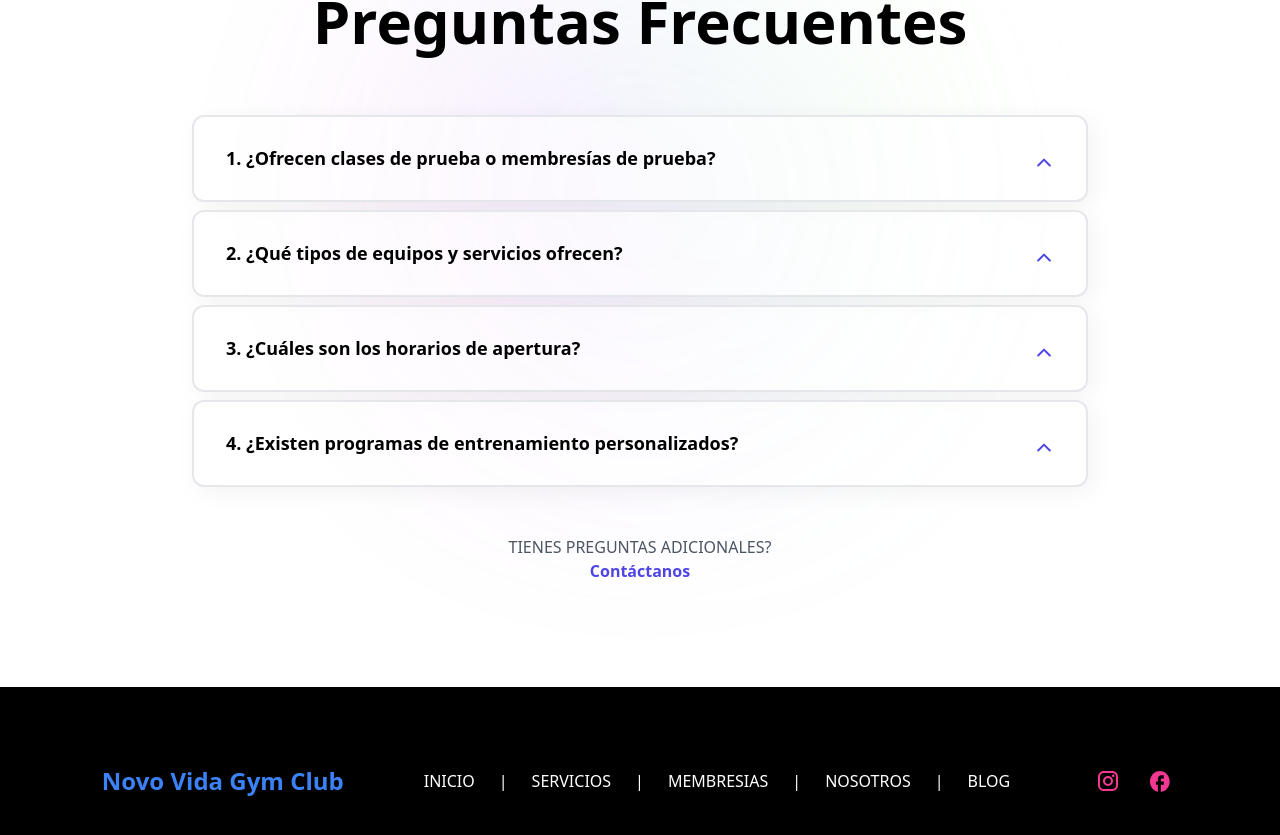
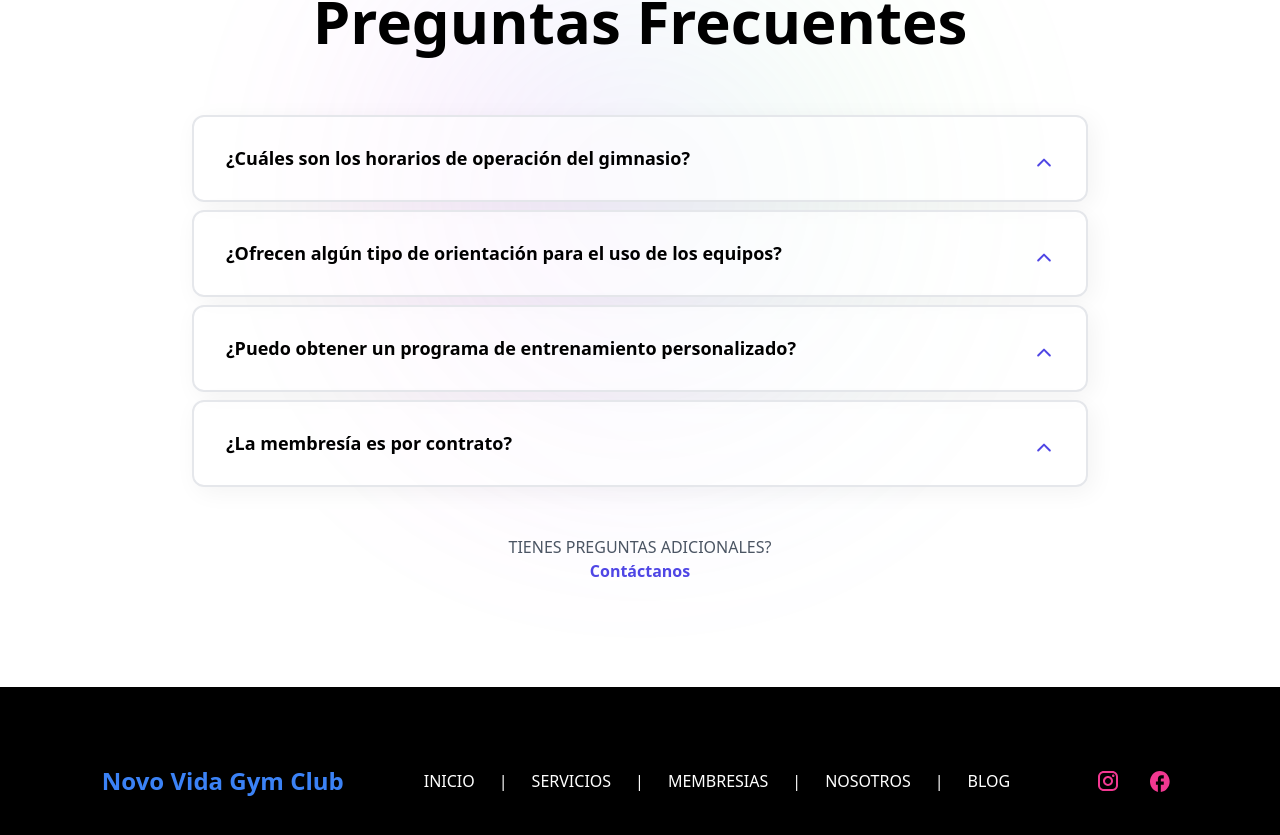
Before and after one commit to KevinIbarra1/Novo-Vida-Webpage, a React (Create React App) app: page / in a window 1280 px wide. Shown: the part 2200-3035 px from the top of the page. Built offline with nearby package versions, Linux system fonts and the light colour scheme; a web font is replaced by a local one.

Commit message:
Modified questions in the FAQ sections

```diff
--- a/src/components/faqs/IndexSectionFaqs3.js
+++ b/src/components/faqs/IndexSectionFaqs3.js
@@ -13,24 +13,25 @@ export default function IndexSectionFaqs3() {
 
   const faqData = [
     {
-      question: "1. ¿Ofrecen clases de prueba o membresías de prueba?",
+      question: "¿Cuáles son los horarios de operación del gimnasio?",
       answer:
-        "Sí, ofrecemos una clase de prueba gratuita para nuevos miembros y membresías de prueba de una semana para que puedas experimentar nuestras instalaciones y servicios.",
+        "Nuestro gimnasio está abierto de lunes a viernes de 6:00 am a 9:00 pm y los sábados de 8:00 am a 3:00 pm.",
     },
     {
-      question: "2. ¿Qué tipos de equipos y servicios ofrecen?",
+      question:
+        "¿Ofrecen algún tipo de orientación para el uso de los equipos?",
       answer:
-        "Nuestro gimnasio cuenta con una amplia variedad de equipos de última generación, incluyendo máquinas de cardio, pesas libres, y máquinas de resistencia. También ofrecemos clases grupales, entrenamientos personales, y programas de bienestar.",
+        "Sí, al iniciar una membresía con nosotros no solo obtienes orientación sobre cómo utilizar los equipos, sino que también obtienes un plan de alimentación y entrenamiento totalmente gratuito.",
     },
     {
-      question: "3. ¿Cuáles son los horarios de apertura?",
+      question: "¿Puedo obtener un programa de entrenamiento personalizado?",
       answer:
-        "Nuestro gimnasio está abierto de lunes a viernes de 6:00 a.m. a 10:00 p.m., y los fines de semana de 8:00 a.m. a 8:00 p.m. Queremos asegurarnos de que tengas la flexibilidad para entrenar cuando más te convenga.",
+        "Sí, nuestros entrenadores personales pueden crear un programa de entrenamiento personalizado basado en tus objetivos y necesidades.",
     },
     {
-      question: "4. ¿Existen programas de entrenamiento personalizados?",
+      question: "¿La membresía es por contrato?",
       answer:
-        "Sí, ofrecemos programas de entrenamiento personalizados diseñados por nuestros entrenadores certificados para ayudarte a alcanzar tus objetivos de acondicionamiento físico.",
+        "Ninguna de nuestras membresías requiere la implementación de un contrato.",
     },
   ];
 
```
Also changed, not shown: public/css/tailwind/tailwind.css, public/css/tailwind/tailwind.min.css, 1 other file (tests, documents, lock files or other folders).
